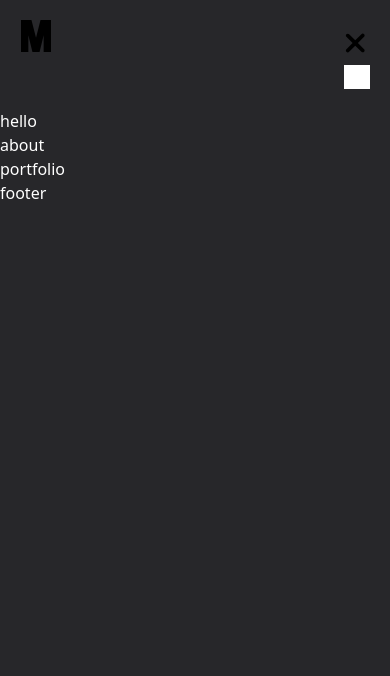
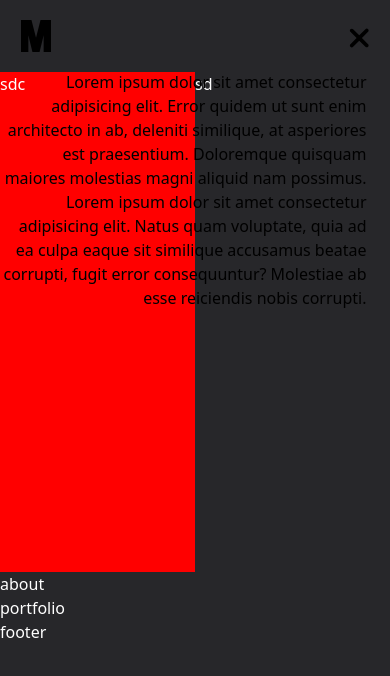
Before and after one commit to Mhmdhalim/Portfolio, a React (Create React App) app: page / in a window 390 px wide. Both pictures are taken after a click on the icon 356 px from the left and 42 px from the top of the page. Shown: the top 676 px of the page. Built offline with nearby package versions, Linux system fonts and the light colour scheme.

Commit message:
end of navbar and aside

```diff
--- a/src/App.jsx
+++ b/src/App.jsx
@@ -4,6 +4,7 @@ import Hello from './components/hello/Hello'
 import About from './components/about/About'
 import Portfolio from './components/portfolio/Portfolio'
 import Footer from './components/footer/Footer'
+import Menu from "./components/menu/Menu";
 
 import './style/tailoutput.css'
 
@@ -17,6 +18,7 @@ const App = () => {
     return (
         <div className={`h-lvh ${!background ? "bg-white" : "bg-[#27272A] text-white"}`}>
             <Navbar toggleBackground={toggleBackground} />
+            <Menu />
             <Hello />
             <About />
             <Portfolio />
--- a/src/components/hello/Hello.jsx
+++ b/src/components/hello/Hello.jsx
@@ -1,9 +1,10 @@
 import React from 'react'
-
+import './hello.css'
 const hello = () => {
     return (
-        <div>
-        hello
+        <div className='div0 '>
+            <div className='div1'>sdc</div>
+            <div className='div2'>sd</div>
         </div>
     )
 }
--- /dev/null
+++ b/src/components/hello/hello.css
@@ -0,0 +1,10 @@
+.div0{
+    display: grid;
+    grid-template-columns: 50% 50%;
+    grid-template-rows: auto;
+
+}
+.div1{
+    background-color: red;
+    height: 500px;
+}
--- a/src/components/menu/Menu.jsx
+++ b/src/components/menu/Menu.jsx
@@ -1,12 +1,7 @@
-import React from 'react'
-import { Link } from "react-router-dom";
-import { useState } from 'react';
-
+import React, { useState } from 'react';
 import { FontAwesomeIcon } from "@fortawesome/react-fontawesome";
-import {
-    faBars,
-    faTimes,
-} from "@fortawesome/free-solid-svg-icons";
+import { faBars, faTimes } from "@fortawesome/free-solid-svg-icons";
+import './menu.css';
 
 const Menu = () => {
     const [isOpen, setIsOpen] = useState(false);
@@ -15,21 +10,22 @@ const Menu = () => {
     };
 
     return (
-        <div className='block sm:hidden fixed w-full '>
-            <div className='cursor-pointer block sm:hidden ' style={{fontSize: '30px', color: 'black'}}>
+        <aside className=' fixed'>
+            <div className='cursor-pointer' style={{ fontSize: '30px', color: 'black' }}>
                 <FontAwesomeIcon
-                icon={isOpen ? faTimes : faBars}
-                className=" cursor-pointer"
-                onClick={toggleMenu}
+                    icon={isOpen ? faTimes : faBars}
+                    onClick={toggleMenu}
+                    className={`icon ${isOpen ? ' rotate' : ''}`}
                 />
             </div>
-            {isOpen && (
-                <div className='humberger bg-white h-60 w-full flex justify-center items-center'>
-                    sdv
-                </div>
-            )}
-        </div>
-    )
+            <div className={`hamburger ${isOpen ? 'open' : ''}`}>
+                {isOpen && <div >
+                    Lorem ipsum dolor sit amet consectetur adipisicing elit. Error quidem ut sunt enim architecto in ab, deleniti similique, at asperiores est praesentium. Doloremque quisquam maiores molestias magni aliquid nam possimus.
+                    Lorem ipsum dolor sit amet consectetur adipisicing elit. Natus quam voluptate, quia ad ea culpa eaque sit similique accusamus beatae corrupti, fugit error consequuntur? Molestiae ab esse reiciendis nobis corrupti.
+                </div>}
+            </div>
+        </aside>
+    );
 }
 
-export default Menu
+export default Menu;
--- a/src/components/menu/main.scss
+++ /dev/null
@@ -1 +0,0 @@
-humberger
--- /dev/null
+++ b/src/components/menu/menu.css
@@ -0,0 +1,76 @@
+aside{
+    z-index: 10;
+    text-align: right;
+    display: flex;
+    flex-direction: column;
+    gap: 10px;
+    width: 100%;
+}
+.icon{
+    font-size: 30px;
+    color: #000;
+}
+
+.hamburger {
+    width: 100%;
+    transition: transform .5s ease;
+}
+
+.hamburger div {
+    padding-left: 10px;
+    color: black;
+    width: 107%;
+    transition: transform .5s ease;
+}
+
+.hamburger.open {
+    --tw-translate-x: -8%;
+    transform: translate(-100%, var(--tw-translate-y)) rotate(var(--tw-rotate)) skewX(var(--tw-skew-x)) skewY(var(--tw-skew-y)) scaleX(var(--tw-scale-x)) scaleY(var(--tw-scale-y));
+    transform: translate(var(--tw-translate-x), var(--tw-translate-y)) rotate(var(--tw-rotate)) skewX(var(--tw-skew-x)) skewY(var(--tw-skew-y)) scaleX(var(--tw-scale-x)) scaleY(var(--tw-scale-y));
+}
+
+@media (max-width: 624px) {
+    aside{
+        position: fixed;
+        top: -5px;
+        padding: 20px;
+    }
+}
+@media (min-width: 625px) {
+    aside {
+        position: fixed;
+        left: -230px;
+        top: 50%;
+        transform: translateY(-50%);
+        padding: 20px;
+        width: 300px;
+    }
+    .hamburger div {
+        position: absolute;
+        left: 300px;
+        top: 50%;
+        transform: translateY(-50%);
+        color: black;
+        width: -107%;
+        transition: transform .5s ease;
+    }
+    .hamburger {
+        opacity: 0; /* Start hidden */
+        transition: transform 0.5s ease, opacity 0.5s ease; /* Transition for smooth animation */
+        transform: translate(-100%, 0); /* Off-screen to the right when closed */
+    }
+
+    .hamburger.open {
+        opacity: 1; /* Fully visible when open */
+        transform: translate(0, 0); /* Translate to its normal position when open */
+    }
+
+}
+
+.icon{
+    transition: transform 1s ease;
+    cursor: pointer;
+}
+.icon.rotate:hover{
+    transform: rotate(360deg);
+}
--- a/src/components/navbar/Navbar.jsx
+++ b/src/components/navbar/Navbar.jsx
@@ -2,7 +2,6 @@ import React from 'react'
 import { useState } from 'react'
 import './main.css'
 import m from "/Users/Mhmdh/OneDrive/Desktop/Portfolio/Portfolio/src/assets/m.png";
-import Menu from '../menu/Menu';
 
 const Navbar = (props) => {
     const [dark, setDark] = useState(true);
@@ -12,14 +11,13 @@ const Navbar = (props) => {
         props.toggleBackground()
     }
     return (
-        <div className='flex justify-between p-5 '>
+        <div className='flex justify-between p-5 fixed w-full'>
             <div>
                 <img src={m} alt="M" className='w-8' />
             </div>
             <button onClick={toggle} className={`toggleBcakground hidden sm:block bg-black`}>
                 <div className={`toggleBcakground_ball ${dark ? '' : 'dark'}`}></div>
             </button>
-            <Menu />
         </div>
     )
 }
```
Also changed, not shown: src/components/navbar/main.scss (deleted, +0 -27 lines), 1 other file (tests, documents, lock files or other folders).
